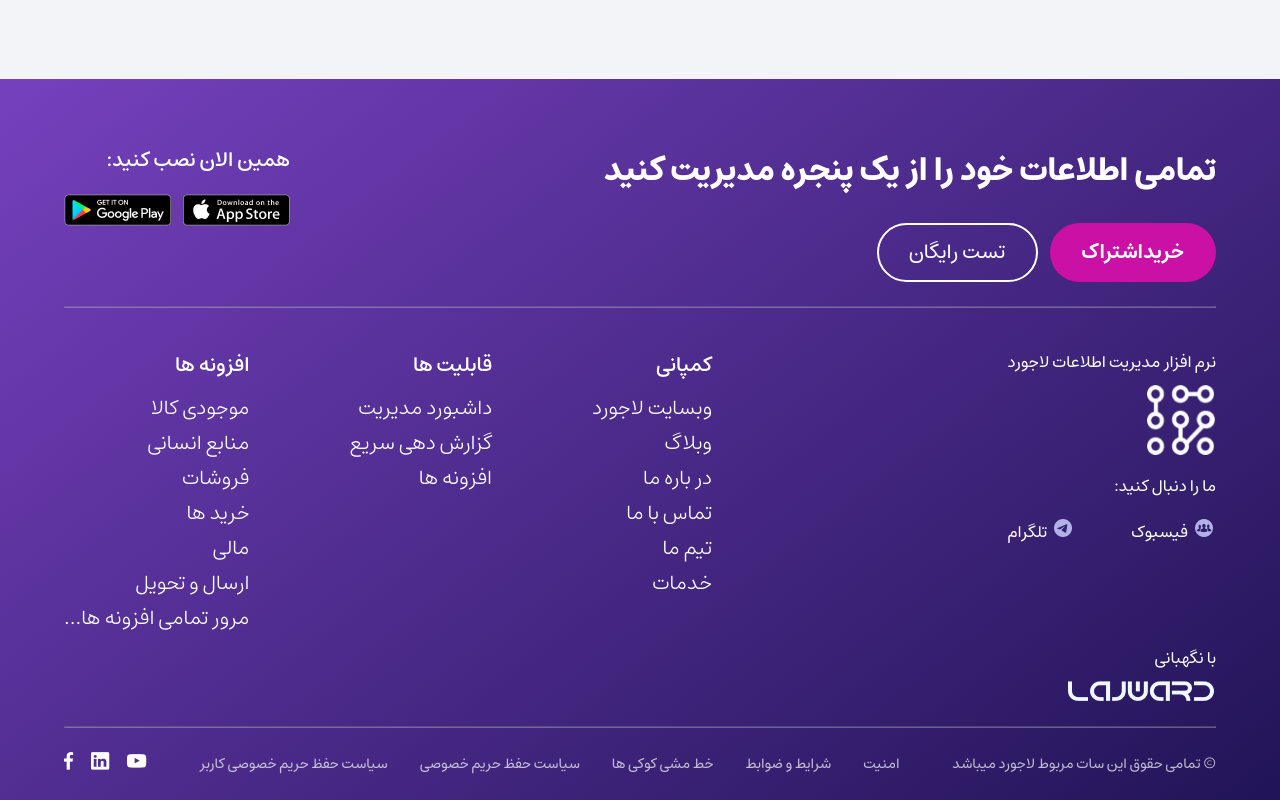
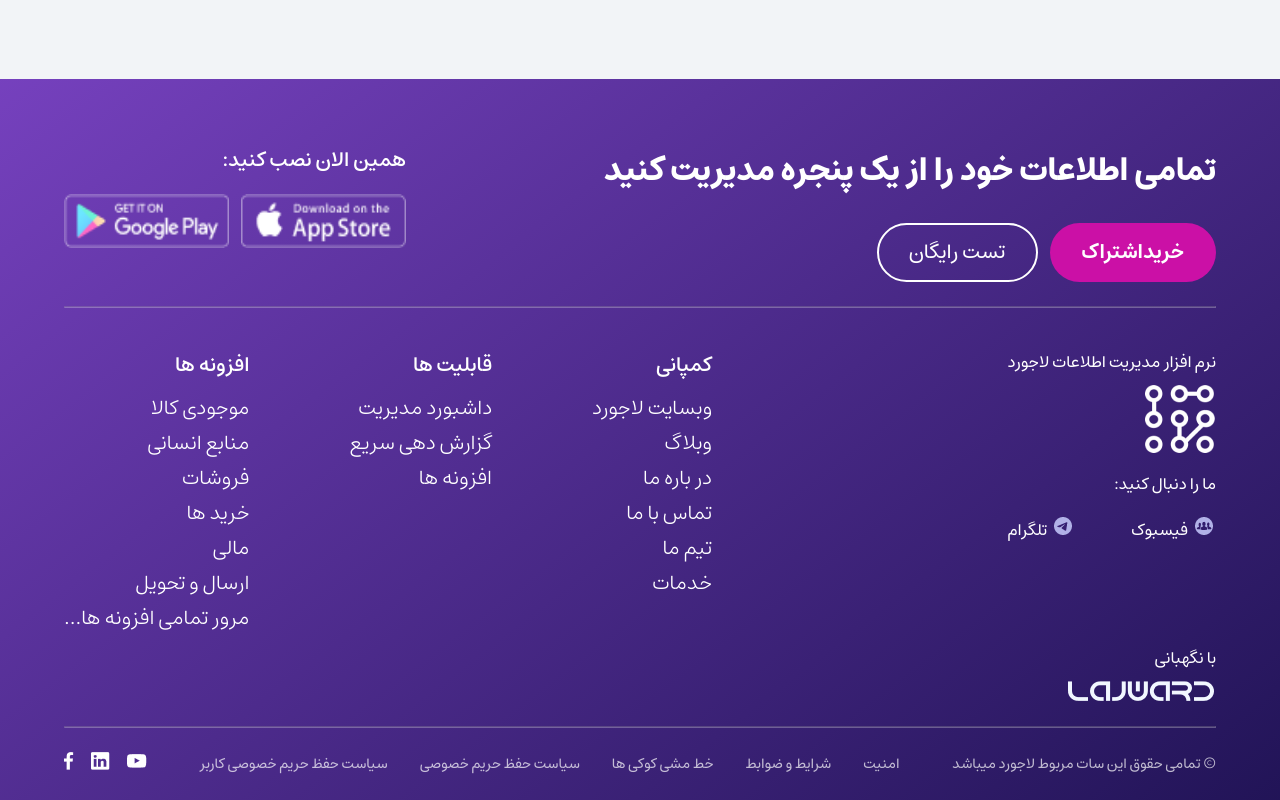
Before and after one commit to mohsodais107/mis_landing_page, a plain HTML site: page index.html in a window 1280 px wide. Shown: the part 6622-7422 px from the top of the page. Drawn offline with Linux system fonts and the light colour scheme.

Commit message:
icons fixed

```diff
--- a/styles.css
+++ b/styles.css
@@ -784,7 +784,9 @@
 }
 .footer-install-store,
 .footer-install-play {
-  background-color: transparent;
+  mix-blend-mode: screen;
+  width: 165px;
+  height: 54px;
 }
 /* middle section */
 .footer-middle {
@@ -810,8 +812,8 @@
   color: #ffffff;
 }
 .footer-mis img {
-  width: 70px;
-  height: 72px;
+  width: 72px;
+  height: 70px;
   margin-top: 8px;
   margin-bottom: 16px;
 }
```
